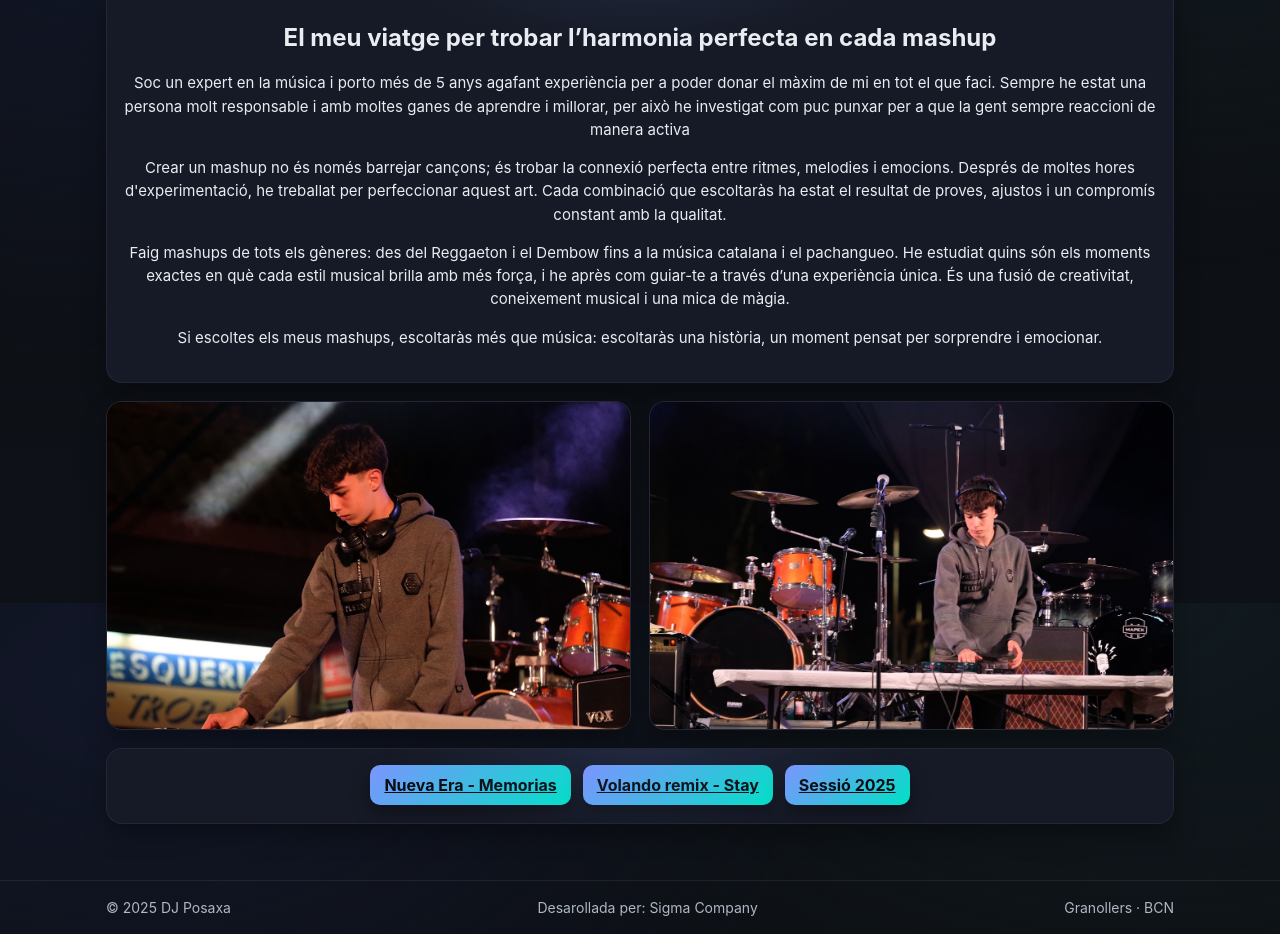
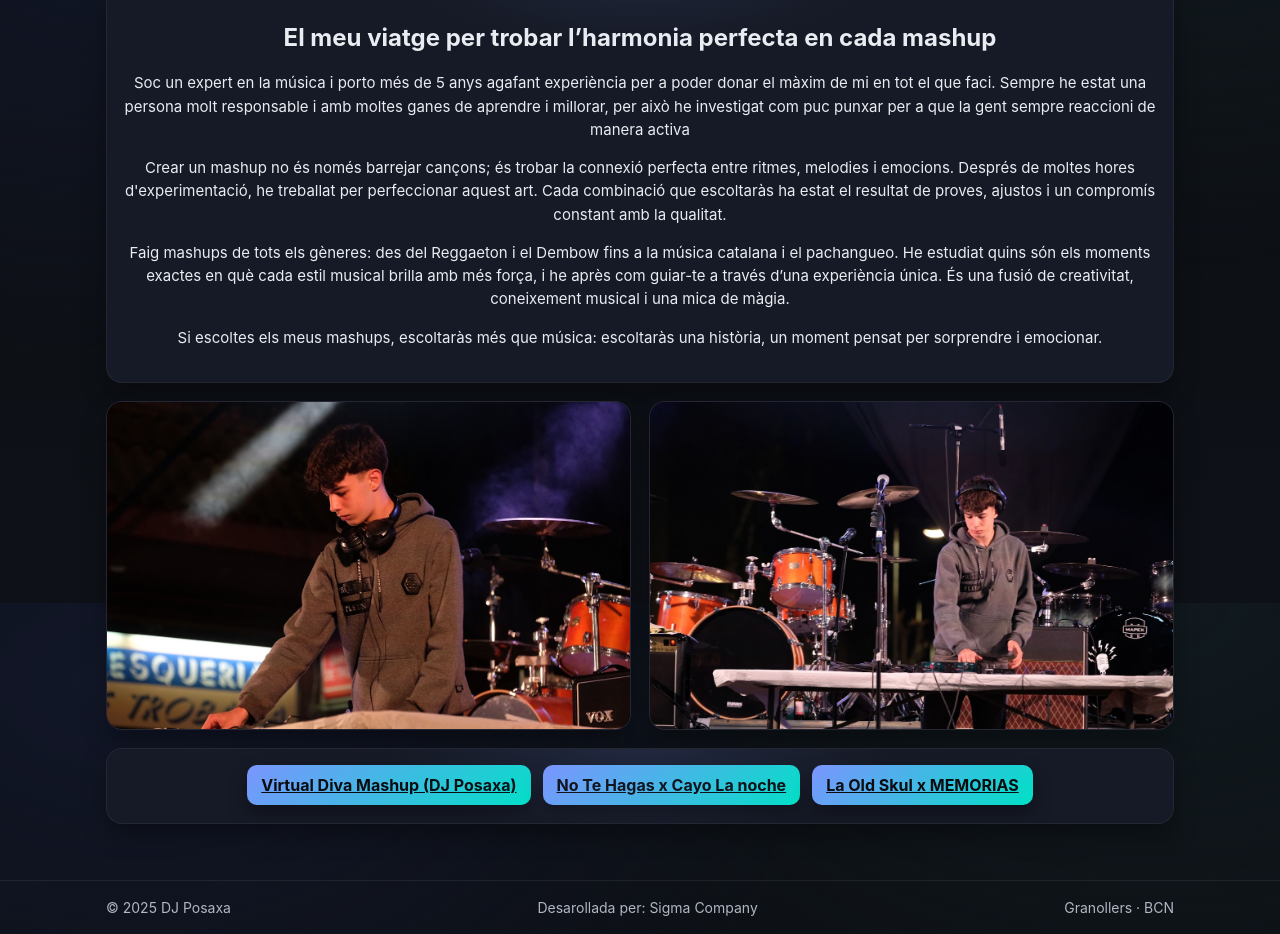
Before and after one commit to Sigmagames23/Djposaxa-oficial, a plain HTML site: page per-què-escollir-me.html in a window 1280 px wide. Shown: the part 197-1131 px from the top of the page. Drawn offline with Linux system fonts and the light colour scheme.

Commit message:
per-què-escollir-me.html

```diff
--- a/per-què-escollir-me.html
+++ b/per-què-escollir-me.html
@@ -65,9 +65,10 @@
     <div class="grid" style="margin-top:18px">
       <article class="card reveal" style="grid-column: 1 / -1;">
         <div class="content" style="display:flex; gap:12px; flex-wrap:wrap; justify-content:center;">
-          <a class="button" href="https://drive.google.com/file/d/1nY1V3tTuHnCQsv_aXWteSuug9OAbmGc8/view">Nueva Era - Memorias</a>
-          <a class="button" href="https://drive.google.com/file/d/11lM1zneXzJEXg_QOywsOqlO-BnlaeJkz/view">Volando remix - Stay</a>
-          <a class="button" href="https://drive.google.com/drive/folders/1T1sbMGMiJJKUcdJFMRNaTsGGUFV8noZn">Sessió 2025</a>
+          <a class="button" href="https://drive.google.com/file/d/16aUdfmzPX-P3giGVRcloSRXe9RVWFm-e/view">Virtual Diva Mashup (DJ Posaxa)</a>
+          <a class="button" href="https://drive.google.com/file/d/1JIkjtRDFLNmffiYLo52IIVvUKS0aOqSE/view">
+No Te Hagas x Cayo La noche</a>
+          <a class="button" href="https://drive.google.com/file/d/1sbtGXR2w2j9DjbAIAfnQms31f12zcdFt/view">La Old Skul x MEMORIAS</a>
         </div>
       </article>
     </div>
```
